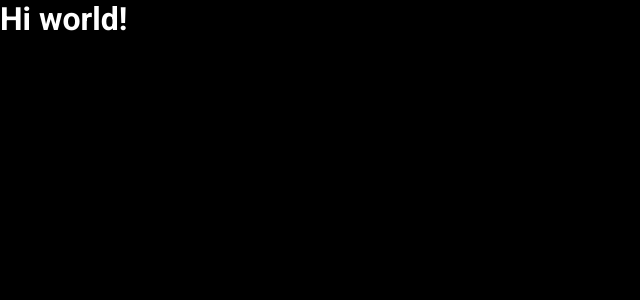
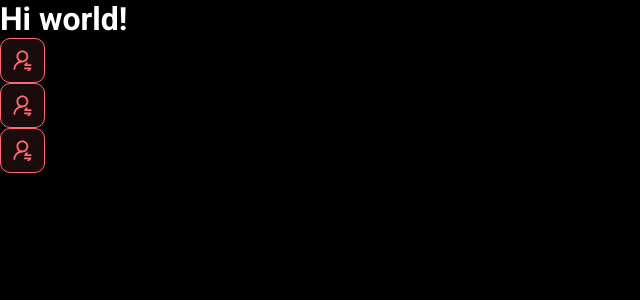
Before and after one commit to ATrinCarol/dsmeta, a React (Vite) app in the folder frontend/: page / in a window 1280 px wide. Shown: the top 300 px of the page, without its empty margins (0-640 px from the left). Built offline with nearby package versions, Linux system fonts and the light colour scheme.

Commit message:
First component

```diff
--- a/frontend/src/App.tsx
+++ b/frontend/src/App.tsx
@@ -1,6 +1,13 @@
+import NotificationButton from "./components/NotificationButton"
+
 function App() {
-  return(
-    <h1>Hi world!</h1>
+  return (
+    <>
+      <h1>Hi world!</h1>
+      <NotificationButton />
+      <NotificationButton />
+      <NotificationButton />
+    </>
   )
 }
 
--- /dev/null
+++ b/frontend/src/components/NotificationButton/index.tsx
@@ -0,0 +1,15 @@
+import './styles.css'
+
+import icon from '../../assets/img/botaoSMS.svg'
+
+function NotificationButton() {
+    return (
+        <>
+            <div className="dsmeta-red-btn">
+                <img src={icon} alt="Notificar" />
+            </div>
+        </>
+    )
+}
+
+export default NotificationButton
--- /dev/null
+++ b/frontend/src/components/NotificationButton/styles.css
@@ -0,0 +1,15 @@
+.dsmeta-red-btn{
+    height: 45px;
+    width: 45px;
+    background: rgba(255, 107, 114, 0.1);
+    border: 1px solid #FF6B72;
+    border-radius: 10px;
+    display: flex;
+    align-items: center;
+    justify-content: center;
+    cursor: pointer;
+}
+
+.dsmeta-red-btn img{
+    width: 19px;
+}
--- a/frontend/src/index.css
+++ b/frontend/src/index.css
@@ -130,21 +130,7 @@
     justify-content: center;
 }
 
-.dsmeta-red-btn{
-    height: 45px;
-    width: 45px;
-    background: rgba(255, 107, 114, 0.1);
-    border: 1px solid #FF6B72;
-    border-radius: 10px;
-    display: flex;
-    align-items: center;
-    justify-content: center;
-    cursor: pointer;
-}
 
-.dsmeta-red-btn img{
-    width: 19px;
-}
 
 .show576{
     display: none;
```
Also changed, not shown: frontend/src/assets/img/botaoSMS.svg (added).
